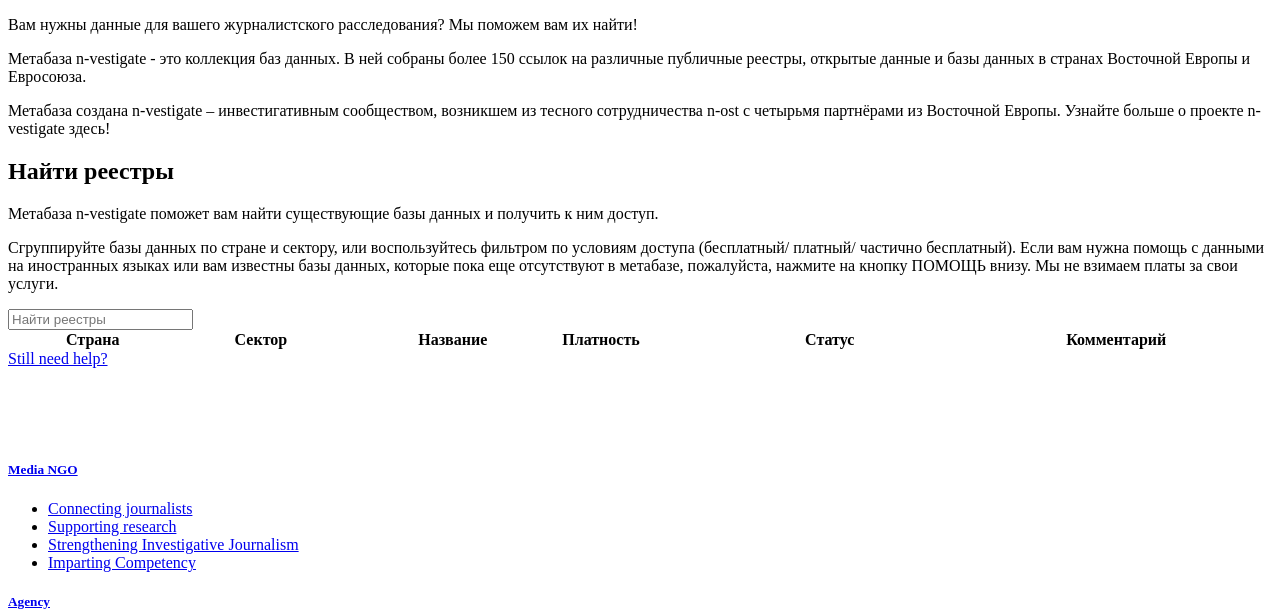
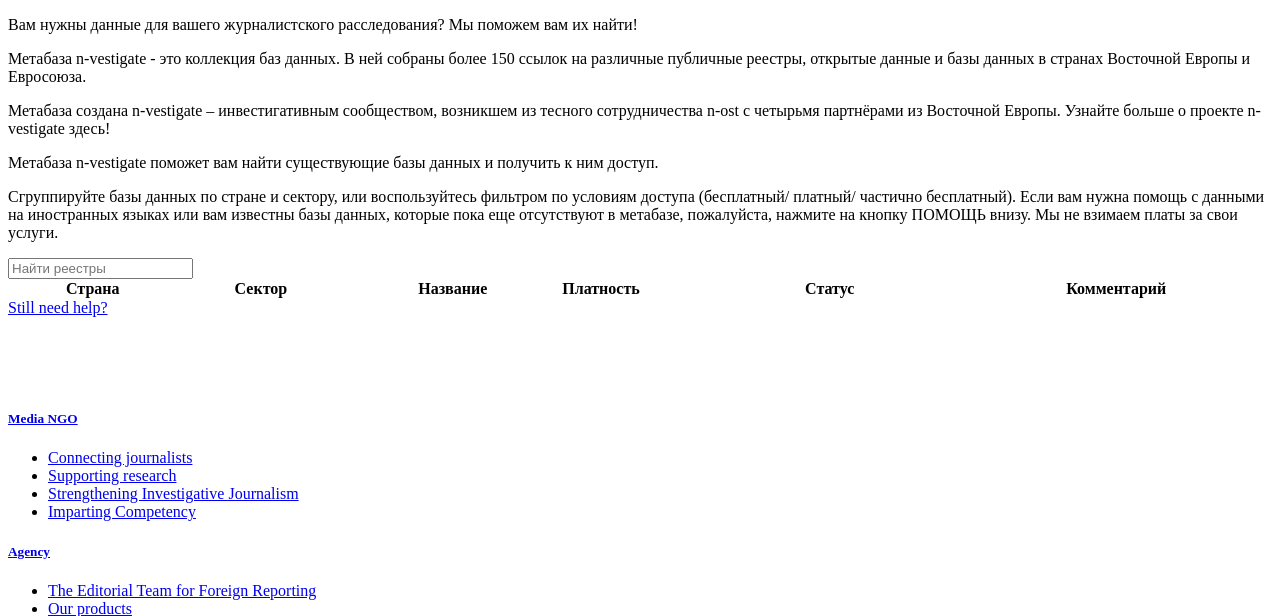
Before and after one commit to dchaplinsky/n-ost, a Python web app: template registries/registry_app/templates/404.html in a window 1280 px wide. Shown: the part 45-661 px from the top of the page. Run offline with Jinja, Linux system fonts and the light colour scheme; the template is opened without the code that fills it, so the values that code supplies are empty.

Commit message:
Some facelift

```diff
--- a/registries/registry_app/templates/base.html
+++ b/registries/registry_app/templates/base.html
@@ -56,7 +56,7 @@
         <article>
             <div class="contentbox bg-color-orange">
                 <div class="row">
-                    <div class="col hero-slogan align-center">
+                    <div class="col hero-slogan">
                         {# Poor's man i18n #}
                         {% if lang == "en" %}
                             <p>
@@ -84,18 +84,9 @@
 
 
                 <!-- contentbox -->
-                <div class="contentbox bg-color-grey border-bottom">
+                <div class="contentbox bg-color-grey border-bottom" id="reg-description">
                     <div class="row">
-                        <div class="col align-center">
-                            <span class="anchor" id="network_filter"></span>
-                            <h1 class="h0">
-                                {% if lang == "en" %}
-                                    Search registries
-                                {% else %}
-                                    Найти реестры
-                                {% endif %}
-                            </h1>
-
+                        <div class="col">
                             {% if lang == "en" %}
                                 <p>
                                     n-vestigate metabase helps you to find &amp; access existing databases.
```
Also changed, not shown: registries/registry_app/static/css/settings.css (+12 -0 lines), registries/registry_app/static/js/init.js (+27 -5 lines).
